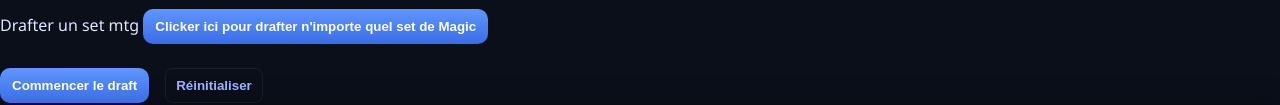
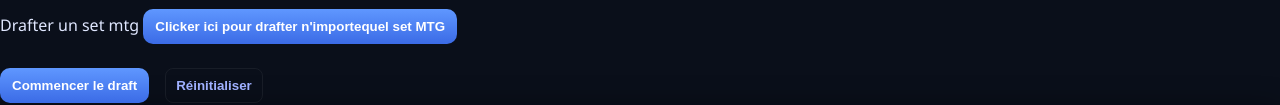
Before and after one commit to emilionschmauch-sketch/Cube-draft, a plain HTML site: page index.html in a window 1280 px wide. Shown: the part 375-480 px from the top of the page. Drawn offline with Linux system fonts and the light colour scheme.

Commit message:
Update index.html

```diff
--- a/index.html
+++ b/index.html
@@ -74,7 +74,7 @@ button.ghost { background:transparent; border:1px solid rgba(255,255,255,0.06);
 
 <label>Drafter un set mtg</label>
 
-  <button onclick="window.open('https://emilionschmauch-sketch.github.io/Mtg-draft/', '_blank')">Clicker ici pour drafter n'importe quel set de Magic</button>
+  <button onclick="window.open('https://emilionschmauch-sketch.github.io/Mtg-draft/', '_blank')">Clicker ici pour drafter n'importequel set MTG</button>
   </div>
 
     <div id="cardCount" style="margin-top:10px; color:var(--muted); font-size:13px;"></div>
```
